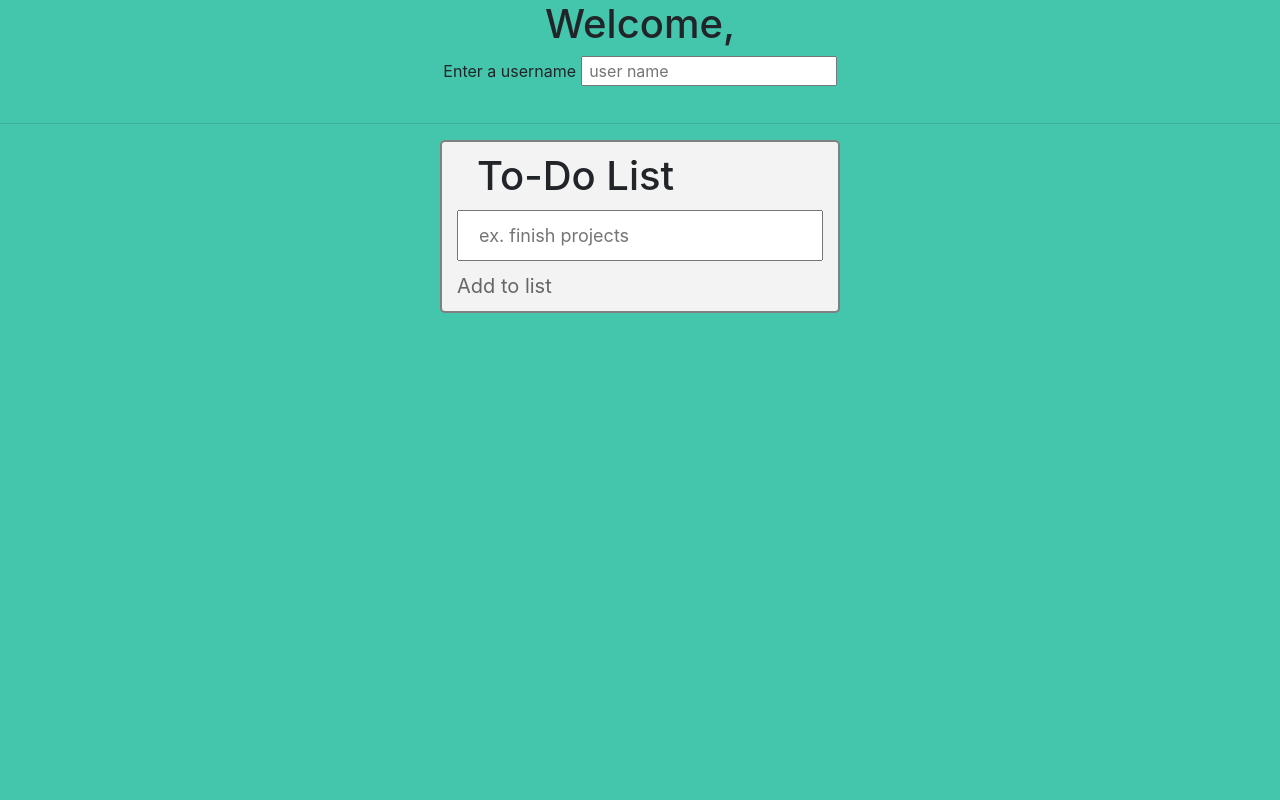
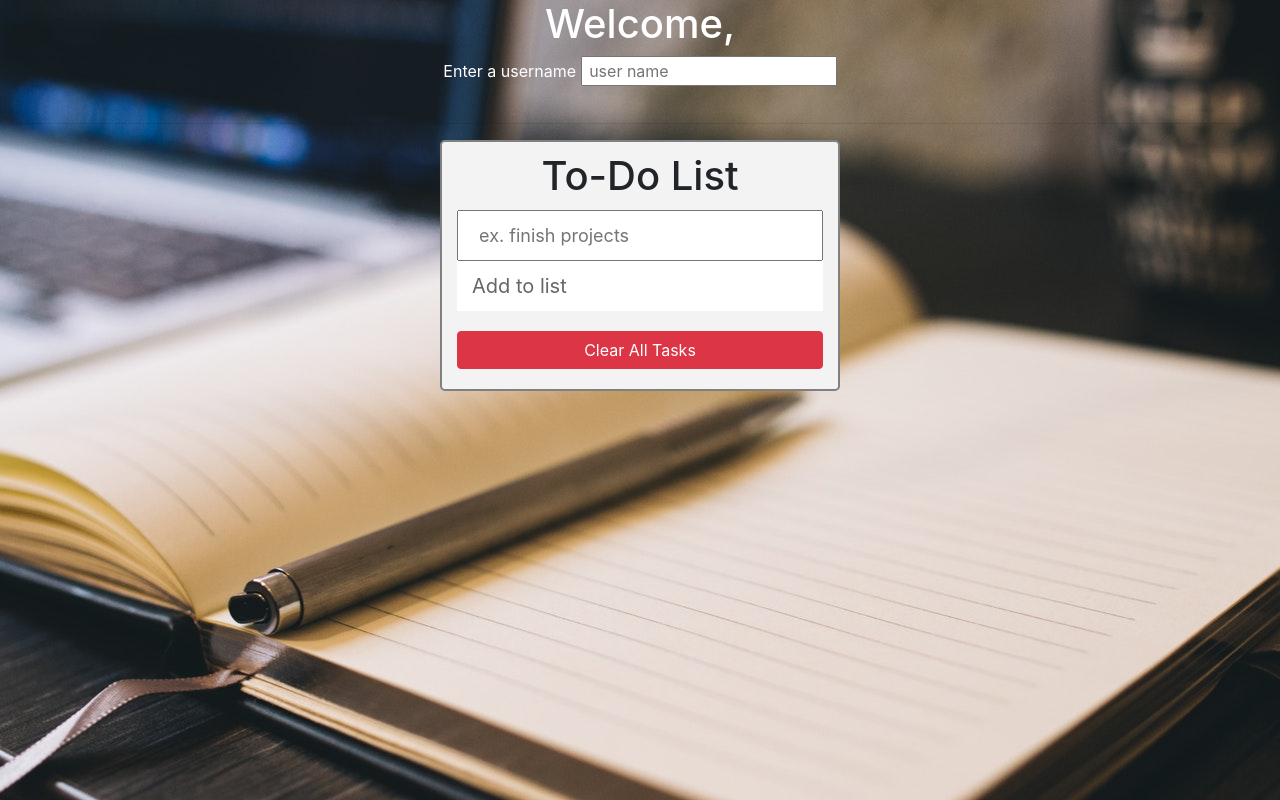
Before and after one commit to Rsalamanca18/todoApp, a plain HTML site: page index.html in a window 1280 px wide. Drawn offline with nearby package versions, Linux system fonts and the light colour scheme.

Commit message:
button removes all list items

```diff
--- a/index.html
+++ b/index.html
@@ -10,10 +10,10 @@
 </head>
 <body>
   <div class="container welcome-form form-group">
-    <h1>Welcome, <span id="userName"></span></h1>
+    <h1 class="welcomeName">Welcome, <span id="userName"></span></h1>
     <form class="" action="" id="userForm">
       <div class="form-group">
-        <label for="name">Enter a username</label>
+        <label class="welcomeName" for="name">Enter a username</label>
         <input type="text" placeholder=" user name" required id="name">
       </div>
       <div id="boop">
@@ -34,6 +34,9 @@
       <li class="" id="placeholder">Add to list</li>
     <!-- list item will be rendered here -->
     </ul>
+    <div id="btnClear">
+      <button class="btn btn-danger justify-content-center" id="btnClear">Clear All Tasks</button>
+    </div>
   </div>
 
 
--- a/js/app.js
+++ b/js/app.js
@@ -13,6 +13,7 @@ document.addEventListener('DOMContentLoaded', function(){
 
 
     renderListItems()
+    clearAll()
   })
 })
 
@@ -36,13 +37,23 @@ function renderListItems(){
     var ul = document.querySelector('#listOfItems')
     var li = document.createElement('li')
 
-
-
     li.textContent = item
     ul.prepend(li)
 
+    //clears console
     console.clear()
+    //shows list items onto console
     console.log("List of things to do: " + itemArray + "")
 
   })
 }
+
+//handy to clear all list items at once
+function clearAll(){
+  var btnClear = document.querySelector('#btnClear')
+  btnClear.addEventListener('click', function(){
+    var ul = document.querySelector('#listOfItems')
+    ul.innerHTML = '';
+    itemArray = [];
+  })
+}
--- a/style.css
+++ b/style.css
@@ -1,5 +1,5 @@
 body{
-  /* background: url(img/pexels-photo.jpg); */
+  background: url(img/pexels-photo.jpg);
   height: 100vh;
   background-position: center;
   background-color: #43C6AC;
@@ -12,13 +12,16 @@ body{
   align-items: center;
 }
 
+.welcomeName{
+  color: white;
+}
+
 #todo{
   font-size: 18px;
   width: 100%;
   padding: 10px 10px 10px 15px;
   -webkit-box-sizing: border-box;
   box-sizing: border-box;
-
 }
 
 #boop{
@@ -39,8 +42,17 @@ body{
 #list-border h1{
   margin: 0;
   padding: 10px 20px;
+  display: flex;
+  justify-content: center;
 }
 
+
+#btnClear{
+  display: flex;
+  justify-content: center;
+  width: 100%;
+  margin: 10px 0;
+}
 
 ul{
   list-style: none;
@@ -49,10 +61,11 @@ ul{
 }
 
 li{
-  /* background: #fff; */
+  background: #fff;
   height: 50px;
   line-height: 50px;
   color: #666;
+  padding-left: 15px;
 }
 
 li:nth-child(2n){
```
